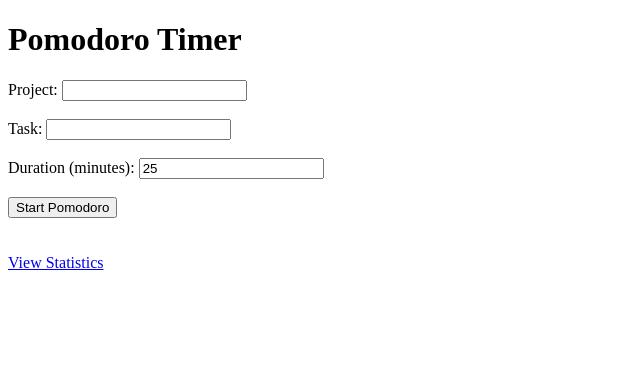
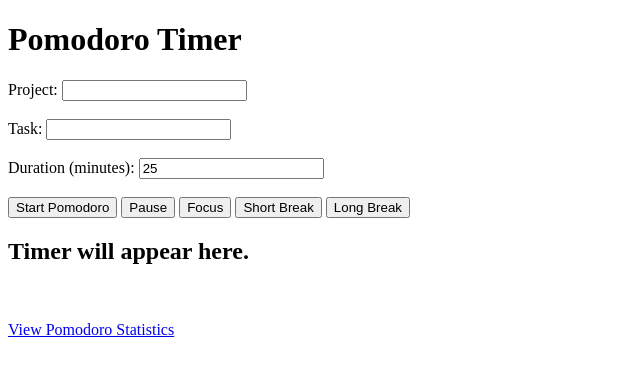
Before and after one commit to MrIsCM/Sharptiming, a Flask app: page / in a window 1280 px wide. Shown: the top 376 px of the page, without its empty margins (0-640 px from the left). Run offline with Flask 3, Linux system fonts and the light colour scheme.

Commit message:
Simple WebApp with Flask. Timer with JS. Only start button works.

```diff
--- a/Flask/main.py
+++ b/Flask/main.py
@@ -1,5 +1,5 @@
-from flask import Flask, render_template, request, redirect, url_for, jsonify
 import time
+from flask import Flask, render_template, request, jsonify
 import json
 
 app = Flask(__name__)
@@ -11,32 +11,28 @@ try:
 except FileNotFoundError:
     tracked_time = {}
 
-# Home route
 @app.route('/')
 def home():
     return render_template('index.html')
 
-# Pomodoro session route
 @app.route('/start_pomodoro', methods=['POST'])
 def start_pomodoro():
     project = request.form.get('project')
     task = request.form.get('task')
-    duration = int(request.form.get('duration', 25))  # Default is 25 minutes if not provided
-    start_time = time.time()
+    duration = int(request.form.get('duration', 25))  # Default 25 min
 
-    # Track session data
+    # Log session in JSON file
     tracked_time[project] = tracked_time.get(project, {})
     tracked_time[project][task] = tracked_time[project].get(task, 0) + duration * 60
 
-    # Save updated tracked time
     with open('tracked_time.json', 'w') as f:
         json.dump(tracked_time, f)
 
-    return jsonify({'message': 'Pomodoro session started', 'project': project, 'task': task})
+    return jsonify({'message': 'Pomodoro session started', 'duration': duration})
 
-# Show statistics
 @app.route('/statistics')
 def statistics():
+    # Render the tracked time statistics in the statistics.html template
     return render_template('statistics.html', tracked_time=tracked_time)
 
 if __name__ == '__main__':
--- a/Flask/templates/index.html
+++ b/Flask/templates/index.html
@@ -1,21 +1,74 @@
 <!DOCTYPE html>
-<html>
+<html lang="en">
 <head>
+    <meta charset="UTF-8">
+    <meta name="viewport" content="width=device-width, initial-scale=1.0">
     <title>Pomodoro Timer</title>
 </head>
 <body>
     <h1>Pomodoro Timer</h1>
-    <form action="/start_pomodoro" method="POST">
+    <form id="pomodoro-form">
         <label for="project">Project:</label>
-        <input type="text" id="project" name="project"><br><br>
+        <input type="text" id="project" name="project" required><br><br>
         <label for="task">Task:</label>
-        <input type="text" id="task" name="task"><br><br>
+        <input type="text" id="task" name="task" required><br><br>
         <label for="duration">Duration (minutes):</label>
-        <input type="number" id="duration" name="duration" value="25"><br><br>
-        <input type="submit" value="Start Pomodoro">
+        <input type="number" id="duration" name="duration" value="25" required><br><br>
+        <button type="submit">Start Pomodoro</button>
+        <button type="button" id="pause-button">Pause</button>
+        <button type="button" id="focus-button">Focus</button>
+        <button type="button" id="short_break-button">Short Break</button>
+        <button type="button" id="long_break-button">Long Break</button>
     </form>
 
+    <h2 id="timer">Timer will appear here.</h2>
+
     <br><br>
-    <a href="/statistics">View Statistics</a>
+    <a href="/statistics">View Pomodoro Statistics</a>
+
+    <script>
+        // Handle form submission via fetch to prevent page reload
+        document.getElementById('pomodoro-form').addEventListener('submit', function(e) {
+            e.preventDefault();
+
+            // Prepare form data
+            const formData = new FormData(e.target);
+            const duration = formData.get('duration');
+            const durationInSeconds = parseInt(duration) * 60;
+
+            // Make an asynchronous request to start the Pomodoro session
+            fetch('/start_pomodoro', {
+                method: 'POST',
+                body: formData
+            })
+            .then(response => response.json())
+            .then(data => {
+                console.log(data.message);  // Server response
+                startTimer(durationInSeconds);  // Start the timer
+            })
+            .catch(error => console.error('Error:', error));
+        });
+
+        // Timer countdown function
+        function startTimer(duration) {
+            let timer = duration, minutes, seconds;
+            const display = document.getElementById('timer');
+
+            const interval = setInterval(() => {
+                minutes = parseInt(timer / 60, 10);
+                seconds = parseInt(timer % 60, 10);
+
+                minutes = minutes < 10 ? "0" + minutes : minutes;
+                seconds = seconds < 10 ? "0" + seconds : seconds;
+
+                display.textContent = minutes + ":" + seconds;
+
+                if (--timer < 0) {
+                    clearInterval(interval);
+                    display.textContent = "Pomodoro Complete!";
+                }
+            }, 1000);
+        }
+    </script>
 </body>
 </html>
```
Also changed, not shown: Flask/templates/statistics.html (+7 -4 lines).
